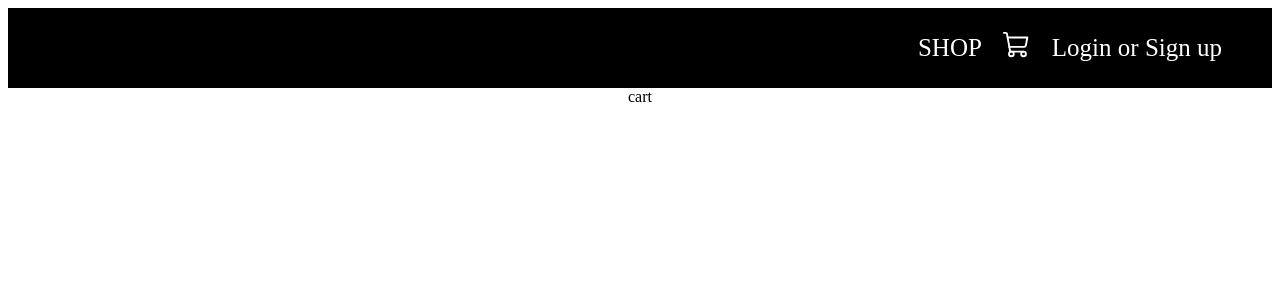
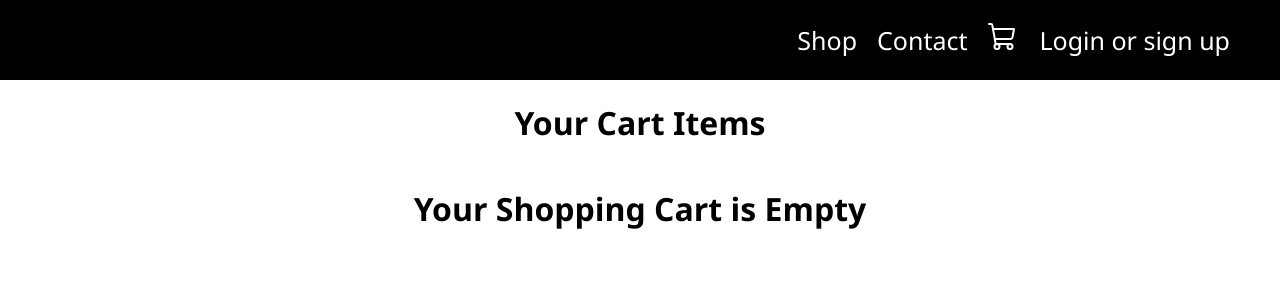
Before and after one commit to LewisHammy/ClothingEcomFinal, a React (Create React App) app in the folder my-react-app/: page /cart in a window 1280 px wide. Shown: the top 300 px of the page. Built offline with nearby package versions, Linux system fonts and the light colour scheme.

Commit message:
added login page

```diff
--- a/my-react-app/src/App.css
+++ b/my-react-app/src/App.css
@@ -1,38 +1,11 @@
 .App {
-  text-align: center;
+  width: 100%;
+  height: auto;
+  min-height: 100vh;
+  font-family: "Segoe UI", Tahoma, Geneva, Verdana, sans-serif;
 }
 
-.App-logo {
-  height: 40vmin;
-  pointer-events: none;
+body {
+  padding: 0;
+  margin: 0;
 }
-
-@media (prefers-reduced-motion: no-preference) {
-  .App-logo {
-    animation: App-logo-spin infinite 20s linear;
-  }
-}
-
-.App-header {
-  background-color: #282c34;
-  min-height: 100vh;
-  display: flex;
-  flex-direction: column;
-  align-items: center;
-  justify-content: center;
-  font-size: calc(10px + 2vmin);
-  color: white;
-}
-
-.App-link {
-  color: #61dafb;
-}
-
-@keyframes App-logo-spin {
-  from {
-    transform: rotate(0deg);
-  }
-  to {
-    transform: rotate(360deg);
-  }
-}
--- a/my-react-app/src/App.js
+++ b/my-react-app/src/App.js
@@ -1,22 +1,26 @@
-import './App.css';
-import {BrowserRouter as Router, Routes, Route} from 'react-router-dom';
-import { Navbar } from './components/navbar';
-import { Shop } from './pages/shop/shop';
-import { Cart } from './pages/cart/cart';
-import { Login } from './pages/login/login';
+import "./App.css";
+import { BrowserRouter as Router, Routes, Route } from "react-router-dom";
+import { Navbar } from "./components/navbar";
+import { Shop } from "./pages/shop/shop";
+import { Contact } from "./pages/contact";
+import { Cart } from "./pages/cart/cart";
+import { Login } from "./pages/login/login";
+import { ShopContextProvider } from "./context/shop-context";
 
 function App() {
   return (
     <div className="App">
-
+      <ShopContextProvider>
         <Router>
           <Navbar />
           <Routes>
-      <Route path="/" element={<Shop/>} />
-      <Route path="/cart" element={<Cart/>} />
-      <Route path="/login" element={<Login/>} />
+            <Route path="/" element={<Shop />} />
+            <Route path="/contact" element={<Contact />} />
+            <Route path="/cart" element={<Cart />} />
+            <Route path="/login" element={<Login />} />
           </Routes>
         </Router>
+      </ShopContextProvider>
     </div>
   );
 }
--- a/my-react-app/src/components/navbar.jsx
+++ b/my-react-app/src/components/navbar.jsx
@@ -1,17 +1,18 @@
-import React from 'react';
-import { Link } from 'react-router-dom';
-import { ShoppingCart } from 'phosphor-react';
-import './navbar.css';
+import React from "react";
+import { Link } from "react-router-dom";
+import { ShoppingCart } from "phosphor-react";
+import "./navbar.css";
 
 export const Navbar = () => {
   return (
     <div className="navbar">
       <div className="links">
-        <Link to="/">SHOP</Link>
+        <Link to="/"> Shop </Link>
+        <Link to="/contact"> Contact </Link>
         <Link to="/cart">
-          <ShoppingCart size={30} />
+          <ShoppingCart size={32} />
         </Link>
-        <Link to="/login">Login or Sign up</Link>
+        <Link to="/login"> Login or sign up </Link>
       </div>
     </div>
   );
--- /dev/null
+++ b/my-react-app/src/context/shop-context.jsx
@@ -0,0 +1,58 @@
+import { createContext, useState } from "react";
+import { PRODUCTS } from "../products";
+
+export const ShopContext = createContext(null);
+
+const getDefaultCart = () => {
+  let cart = {};
+  for (let i = 1; i < PRODUCTS.length + 1; i++) {
+    cart[i] = 0;
+  }
+  return cart;
+};
+
+export const ShopContextProvider = (props) => {
+  const [cartItems, setCartItems] = useState(getDefaultCart());
+
+  const getTotalCartAmount = () => {
+    let totalAmount = 0;
+    for (const item in cartItems) {
+      if (cartItems[item] > 0) {
+        let itemInfo = PRODUCTS.find((product) => product.id === Number(item));
+        totalAmount += cartItems[item] * itemInfo.price;
+      }
+    }
+    return totalAmount;
+  };
+
+  const addToCart = (itemId) => {
+    setCartItems((prev) => ({ ...prev, [itemId]: prev[itemId] + 1 }));
+  };
+
+  const removeFromCart = (itemId) => {
+    setCartItems((prev) => ({ ...prev, [itemId]: prev[itemId] - 1 }));
+  };
+
+  const updateCartItemCount = (newAmount, itemId) => {
+    setCartItems((prev) => ({ ...prev, [itemId]: newAmount }));
+  };
+
+  const checkout = () => {
+    setCartItems(getDefaultCart());
+  };
+
+  const contextValue = {
+    cartItems,
+    addToCart,
+    updateCartItemCount,
+    removeFromCart,
+    getTotalCartAmount,
+    checkout,
+  };
+
+  return (
+    <ShopContext.Provider value={contextValue}>
+      {props.children}
+    </ShopContext.Provider>
+  );
+};
--- /dev/null
+++ b/my-react-app/src/pages/cart/cart-item.jsx
@@ -0,0 +1,28 @@
+import React, { useContext } from "react";
+import { ShopContext } from "../../context/shop-context";
+
+export const CartItem = (props) => {
+  const { id, productName, price, productImage } = props.data;
+  const { cartItems, addToCart, removeFromCart, updateCartItemCount } =
+    useContext(ShopContext);
+
+  return (
+    <div className="cartItem">
+      <img src={productImage} />
+      <div className="description">
+        <p>
+          <b>{productName}</b>
+        </p>
+        <p> Price: ${price}</p>
+        <div className="countHandler">
+          <button onClick={() => removeFromCart(id)}> - </button>
+          <input
+            value={cartItems[id]}
+            onChange={(e) => updateCartItemCount(Number(e.target.value), id)}
+          />
+          <button onClick={() => addToCart(id)}> + </button>
+        </div>
+      </div>
+    </div>
+  );
+};
--- /dev/null
+++ b/my-react-app/src/pages/cart/cart.css
@@ -0,0 +1,43 @@
+.cart {
+  display: flex;
+  flex-direction: column;
+  justify-content: center;
+  align-items: center;
+}
+
+.cartItem {
+  width: 700px;
+  height: 250px;
+  display: flex;
+
+  align-items: center;
+  box-shadow: 0px 3px 15px rgba(0, 0, 0, 0.2);
+  border-radius: 25px;
+  margin: 30px;
+}
+
+.cartItem img {
+  width: 200px;
+}
+
+.cartItem .description {
+  width: 100%;
+  font-size: 30px;
+}
+
+.countHandler input {
+  width: 40px;
+  text-align: center;
+  font-weight: bolder;
+}
+
+.checkout button {
+  width: 150px;
+  height: 50px;
+  background-color: rgb(19, 19, 19);
+  color: white;
+  border: none;
+  border-radius: 8px;
+  margin: 10px;
+  cursor: pointer;
+}
--- a/my-react-app/src/pages/cart/cart.jsx
+++ b/my-react-app/src/pages/cart/cart.jsx
@@ -1,5 +1,46 @@
-import React from "react";
+import React, { useContext } from "react";
+import { ShopContext } from '../../context/shop-context';
+import { PRODUCTS } from '../../products';
+import { CartItem } from "./cart-item";
+import { useNavigate } from "react-router-dom";
 
+import "./cart.css";
 export const Cart = () => {
-  return <div>cart</div>
+  const { cartItems, getTotalCartAmount, checkout } = useContext(ShopContext);
+  const totalAmount = getTotalCartAmount();
+
+  const navigate = useNavigate();
+
+  return (
+    <div className="cart">
+      <div>
+        <h1>Your Cart Items</h1>
+      </div>
+      <div className="cart">
+        {PRODUCTS.map((product) => {
+          if (cartItems[product.id] !== 0) {
+            return <CartItem data={product} />;
+          }
+        })}
+      </div>
+
+      {totalAmount > 0 ? (
+        <div className="checkout">
+          <p> Subtotal: ${totalAmount} </p>
+          <button onClick={() => navigate("/")}> Continue Shopping </button>
+          <button
+            onClick={() => {
+              checkout();
+              navigate("/checkout");
+            }}
+          >
+            {" "}
+            Checkout{" "}
+          </button>
+        </div>
+      ) : (
+        <h1> Your Shopping Cart is Empty</h1>
+      )}
+    </div>
+  );
 };
--- /dev/null
+++ b/my-react-app/src/pages/contact.jsx
@@ -0,0 +1,5 @@
+import React from "react";
+
+export const Contact = () => {
+  return <div>contact</div>;
+};
--- a/my-react-app/src/pages/shop/product.jsx
+++ b/my-react-app/src/pages/shop/product.jsx
@@ -1,7 +1,12 @@
-import React from "react";
+import React, { useContext } from "react";
+import { ShopContext } from "../../context/shop-context";
 
 export const Product = (props) => {
-  const { productName, price, productImage } = props.data;
+  const { id, productName, price, productImage } = props.data;
+  const { addToCart, cartItems } = useContext(ShopContext);
+
+  const cartItemCount = cartItems[id];
+
   return (
     <div className="product">
       <img src={productImage} />
@@ -11,6 +16,9 @@
         </p>
         <p> ${price}</p>
       </div>
+      <button className="addToCartBttn" onClick={() => addToCart(id)}>
+        Add To Cart {cartItemCount > 0 && <> ({cartItemCount})</>}
+      </button>
     </div>
   );
 };
--- a/my-react-app/src/pages/shop/shop.jsx
+++ b/my-react-app/src/pages/shop/shop.jsx
@@ -1,5 +1,5 @@
 import React from "react";
-import { PRODUCTS } from "../../product";
+import { PRODUCTS } from "../../products";
 import { Product } from "./product";
 import "./shop.css";
 
@@ -7,7 +7,7 @@
   return (
     <div className="shop">
       <div className="shopTitle">
-        <h1>Quantum Thread Co</h1>
+        <h1>PedroTech Shop</h1>
       </div>
 
       <div className="products">
--- a/my-react-app/src/product.js
+++ b/my-react-app/src/products.js
@@ -1,4 +1,4 @@
-import CAT from './assets/freshouttauci.png';
+import CAT from './assets/products/freshouttauci.png';
 
 export const PRODUCTS = [
     {
@@ -7,4 +7,4 @@
         price: 35,
         productImage: CAT
     },
-]
+];
```
Also changed, not shown: my-react-app/src/assets/products/freshouttauci.png (renamed from my-react-app/src/assets/freshouttauci.png), my-react-app/src/pages/shop/shop.css (indentation only). Lines whose indentation alone changed are shown as unchanged.
